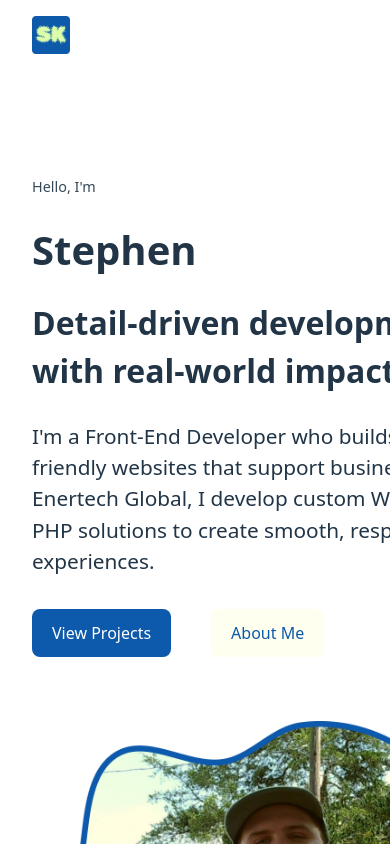
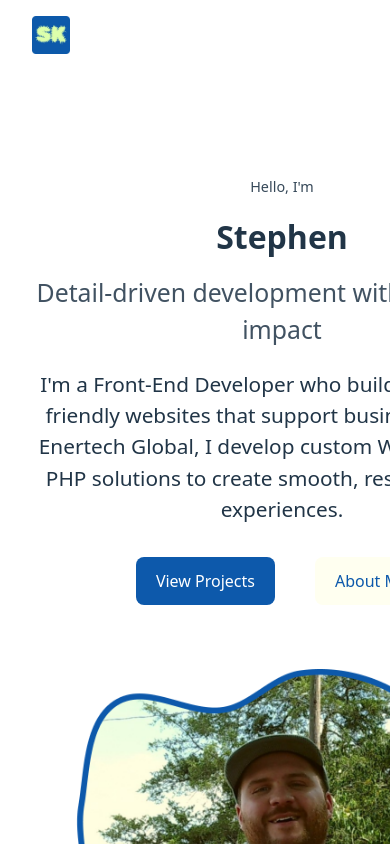
Before and after one commit to stephen-kern/vue-portfolio, a Vue app: page / in a window 390 px wide. Shown: the top 844 px of the page. Built offline with nearby package versions, Linux system fonts and the light colour scheme.

Commit message:
global styles and homepage adjustments

```diff
--- a/src/style.css
+++ b/src/style.css
@@ -53,13 +53,18 @@ body {
 }
 
 h1 {
-  font-size: clamp(2.5rem, 6vw, 4rem);
-  line-height: 1.1;
+  font-size: clamp(2rem, 6vw, 3.5rem);
+  line-height: 1;
   margin-bottom: 1rem;
 }
-h2{
-  font-size: 2rem;
+
+h2 {
+  font-size: clamp(1.55rem, 3vw, 2rem);
+  font-weight: 400;
+  opacity: 0.85;
+  margin-bottom: 1rem;
 }
+
 img,
 picture {
   max-width: 100%;
--- a/src/views/Home.vue
+++ b/src/views/Home.vue
@@ -67,8 +67,6 @@ onUnmounted(() => {
   gap: 4rem;
 }
 
-
-
 .hero__content{
   flex: 0 0 60%;
 }
@@ -104,7 +102,15 @@ onUnmounted(() => {
 @media (max-width: 768px) {
   .hero__inner {
     flex-direction: column;
-    text-align: left;
+    text-align: center;
+  }
+
+  .hero__content{
+    flex: none;
+  }
+
+  .hero-buttons{
+    justify-content: center;
   }
 }
 </style>
```
